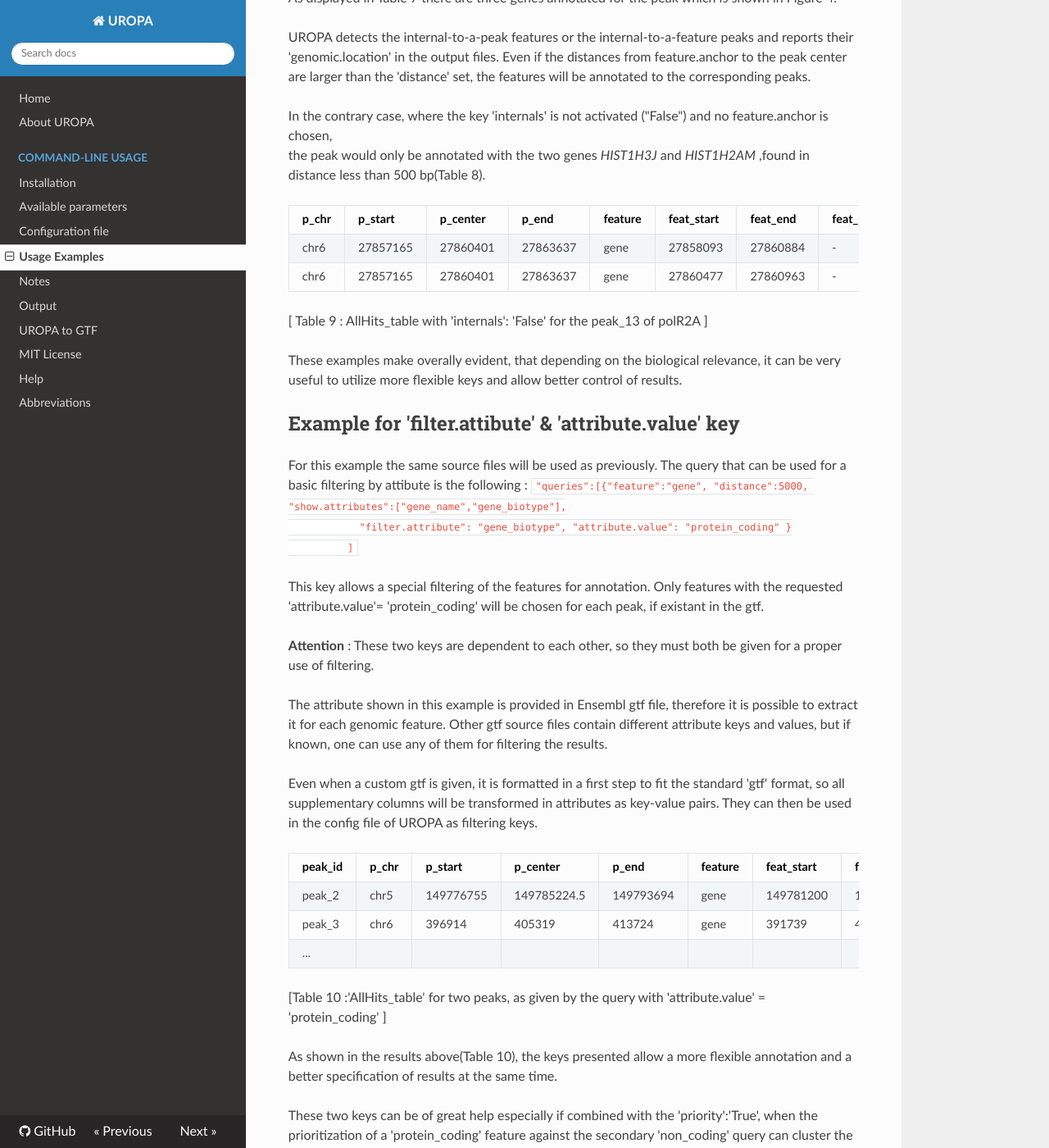
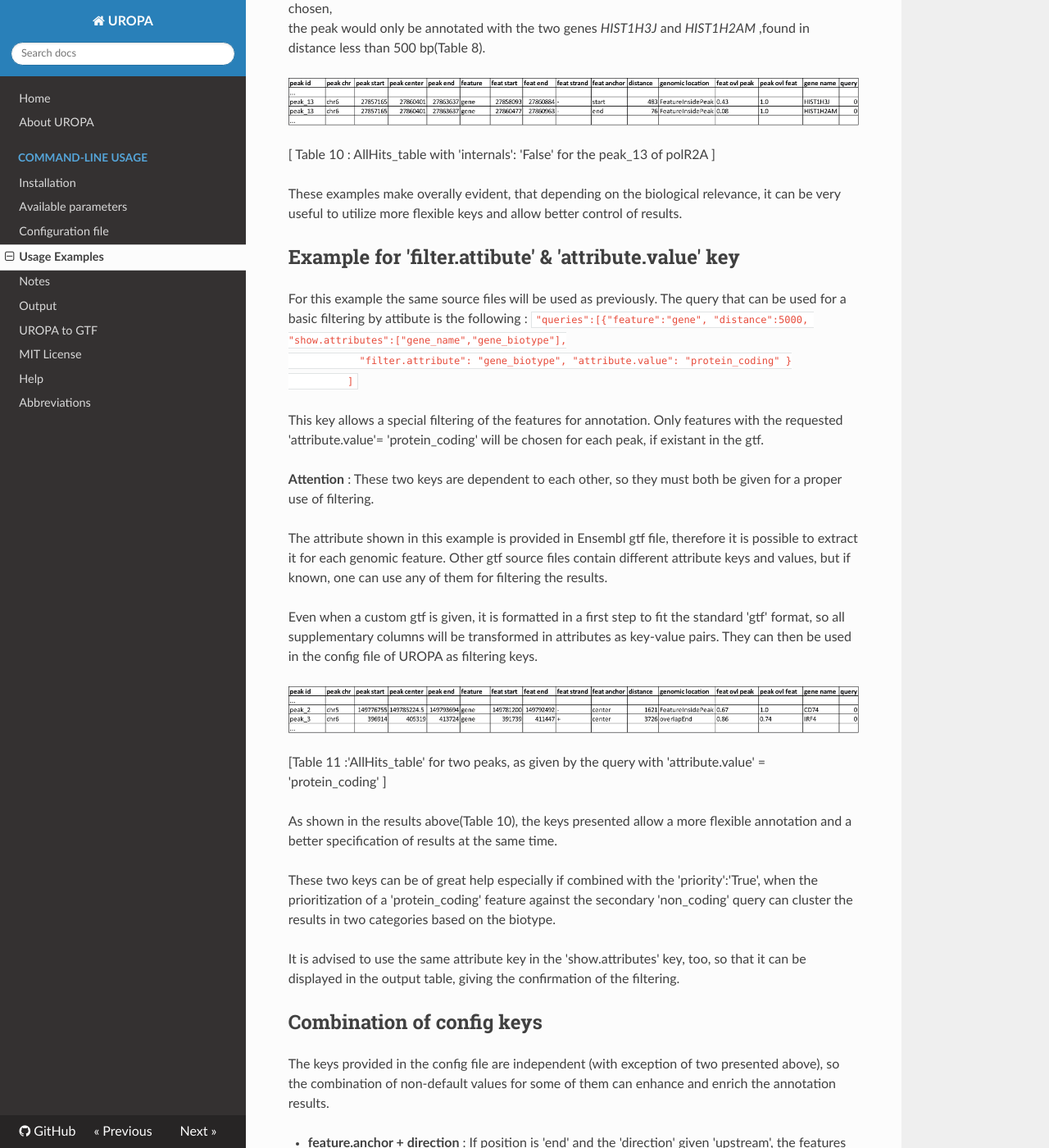
Before and after one commit to loosolab/UROPA, an MkDocs documentation site: the page built from docs/uropa-example.md, in a window 1280 px wide and 1400 px high, scrolled down 7430 px. Shown: the whole window at 82% size. Built offline with MkDocs 1.6.1, drawn with Linux system fonts in a browser that asks for light colours; nearby versions of some CDN libraries; old or Windows-style settings are respelled for this version of MkDocs; some of the changed text lies outside the part shown.

Commit message:
modified tables for examples

```diff
--- a/docs/uropa-example.md
+++ b/docs/uropa-example.md
@@ -179,13 +179,9 @@ The query is the following:
 
 The peak displayed in Figure 3 would be annotated for both genes as shown in the table below:
 
+![table7](img/ex1_table-07.png )
 
-| peak_id  | p_chr | p_start  | p_center  | p_end  | feature | feat_start | feat_end | feat_strand | distance | feat_anchor | genomic_location | feat_ovl_peak | peak_ovl_feat | gene_name | query |
-|:----------|:------|:---------|:----------|:---------|:--------|:-----------|:---------|:---------|:----------- |:----------|:-----------------|:--------------|:---------|:----------|:---------|
-|peak_21044 | chr1  | 1406116  | 1406250.5 | 1406385  | gene    |   1407143  |  1433228 |     +    |    892      | start     |     upstream	    |      0.0      |    0.0   |	ATAD3B |    0     |
-|peak_21044 | chr1  | 1406116  | 1406250.5 | 1406385  | gene    |   1385069  |  1405538 |     +    |    712      | end	     |    downstream    |	   0.0      |    0.0   |	ATAD3C |    0     |
-
-[Table 7 : AllHits_table for an H3K4me1-peak annotated with two genes of different directions relative to the peak, according to the above config file ]
+[Table 7 : AllHits for an H3K4me1-peak annotated with two genes of different directions relative to the peak, according to the above config file ]
 
 
 Due to the fact that no 'feature.anchor' was defined, the distance shown in the table is measured from the ` min(|[start,center,end] - peak.center|) `,
@@ -201,10 +197,7 @@ But, let's see the differences when the 'direction' key is set. If only 'upstrea
 
 In this case the peak will only be annotated for *ATAD3B* ,as shown in Table 8, because it is located 'upstream' to it, so *ATAD3C*  it is not a valid feature, even though the distance is closer.
 
-
-| peak_id   | p_chr | p_start  | p_center  | p_end    | feature | feat_start | feat_end | feat_strand | distance | feat_anchor|genomic_location | feat_ovl_peak | peak_ovl_feat | gene_name | query |
-|:----------|:------|:---------|:----------|:---------|:--------|:-----------|:---------|:---------|:----------- |:----------|:-----------------|:--------------|:---------|:----------|:---------|
-|peak_21044 | chr1  | 1406116  | 1406250.5 | 1406385  | gene    |   1407143  |  1433228 |     +    |    892      | start     |     upstream	    |      0.0      |    0.0   |	ATAD3B |    0     |
+![table8](img/ex1_table-08.png )
 
 [Table 8: AllHits_table for an H3K4me1-peak annotated with an upstream gene are required by the query ]
 
@@ -245,11 +238,7 @@ The following configuration allows to search peaks internal to feature region an
 
 The output will be for "peak_13":
 
-| p_chr   | p_start  | p_center | p_end    |feature |feat_start|feat_end |feat_strand|distance| feat_anchor  | genomic_location  |feat_ovl_peak | peak_ovl_feat |gene_name |query|
-|:--------|:---------|:---------|:---------|:-------|:---------|:--------|:--------|:---------|:----------|:----------------- | :------------|:------------- |:---------|:----|
-| chr6    | 27857165 | 27860401 | 27863637 | gene   | 27861203 | 27861669|   +     | 802      | start     |FeatureInsidePeak  |   0.07       |   1.0 	     | HIST1H2BO | 0  |
-| chr6    | 27857165 | 27860401 | 27863637 | gene   | 27858093 | 27860884|   -     | 483      | start     |FeatureInsidePeak  |   0.43       |   1.0 	     | HIST1H3J  | 0  |
-| chr6    | 27857165 | 27860401 | 27863637 | gene   | 27860477 | 27860963|   -     | 76       | end       |FeatureInsidePeak  |   0.08       |   1.0 	     | HIST1H2AM | 0  |
+![table9](img/ex1_table-09.png )
 
 [ Table 9: AllHits_table internal feature example].
 
@@ -265,13 +254,9 @@ UROPA detects the internal-to-a-peak features or the internal-to-a-feature peaks
 In the contrary case, where the key 'internals' is not activated ("False") and no feature.anchor is chosen,
 the peak would only be annotated with the two genes *HIST1H3J*  and *HIST1H2AM*  ,found in distance less than 500 bp(Table 8).
 
+![table10](img/ex1_table-10.png )
 
-| p_chr   | p_start  | p_center | p_end    |feature |feat_start|feat_end |feat_strand|distance| feat_anchor | genomic_location  |feat_ovl_peak | peak_ovl_feat |gene_name  |query|
-|:--------|:---------|:---------|:---------|:-------|:---------|:--------|:--------|:---------|:----------|:----------------- | :------------|:------------- |:----------|:----|
-| chr6    | 27857165 | 27860401 | 27863637 | gene   | 27858093 | 27860884 |   -    |   483    | start     | FeatureInsidePeak |    0.43      |     1.0       | HIST1H3J  | 0   |
-| chr6	  | 27857165 | 27860401 | 27863637 | gene   | 27860477 | 27860963 |   -	   |   76     | end       | FeatureInsidePeak |    0.08      |     1.0	     | HIST1H2AM | 0   |
-
-[ Table 9 : AllHits_table with 'internals': 'False' for the peak_13 of polR2A ]
+[ Table 10 : AllHits_table with 'internals': 'False' for the peak_13 of polR2A ]
 
 
 These examples make overally evident, that depending on the biological relevance, it can be very useful to utilize more flexible keys and allow better control of results.
@@ -297,13 +282,9 @@ Even when a custom gtf is given, it is formatted in a first step to fit the stan
 They can then be used in the config file of UROPA as filtering keys.
 
 
-|peak_id | p_chr |p_start | p_center | p_end | feature |feat_start |feat_end | feat_strand |distance|feat_anchor| genomic_location |feat_ovl_peak| peak_ovl_feat |gene_biotype |gene_name|query|
-|:-------|:-------|:---------|:------------|:----------|:-------|:----------|:---------|:-------|:-------|:---------|:-------------|:----|:------|:---------------|:------|:------|
-| peak_2  | chr5  |149776755 | 149785224.5 | 149793694 | gene   |149781200  |149792492 | - | 1621 | center | FeatureInsidePeak| 0.67| 1.0 | protein_coding | CD74  |   0  |
-| peak_3  |chr6   |	396914	 | 405319      | 413724    | gene	| 391739    | 411447   | + | 3726 | center | overlapEnd	     | 0.86	| 0.74| protein_coding | IRF4  |   0  |
-|  ...    |       |          |             |           |        |           |          |   |      |        |                 |      |     |                |       |      |
+![table11](img/ex1_table-11.png )
 
-[Table 10 :'AllHits_table' for two peaks, as given by the query with 'attribute.value' = 'protein_coding'  ]
+[Table 11 :'AllHits_table' for two peaks, as given by the query with 'attribute.value' = 'protein_coding'  ]
 
 As shown in the results above(Table 10), the keys presented allow a more flexible annotation and a better specification of results at the same time.
 
```
Also changed, not shown: other parts of docs/uropa-example.md (+1 -1 lines), docs/img/ex1_table-01.png, docs/img/ex1_table-02.png, docs/img/ex1_table-03.png, docs/img/ex1_table-04.png, docs/img/ex1_table-05.png, docs/img/ex1_table-06.png, docs/img/ex1_table-07.png (added), docs/img/ex1_table-08.png (added), docs/img/ex1_table-09.png (added), docs/img/ex1_table-10.png (added), docs/img/ex1_table-11.png (added), 1 other file.
